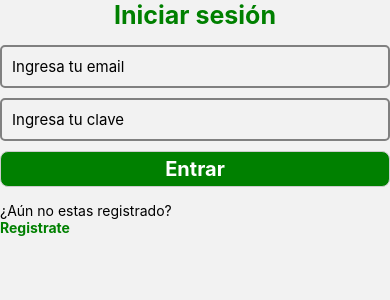
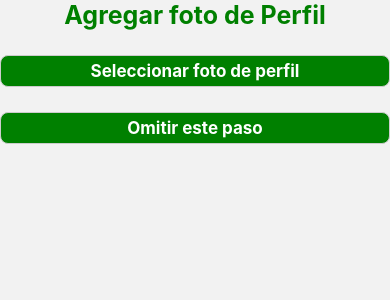
Before and after one commit to Tomasharten/Proyecto2_prog3, a React Native app in the folder Proyecto2-prog3/: screen /AgregarPerfil in a window 390 px wide. Shown: the top 300 px of the page. Built offline with nearby package versions, Linux system fonts and the light colour scheme; no server answers.

Commit message:
Hice la electiva de elegir la foto de perfil y termine de revisar todo el codigo

```diff
--- a/Proyecto2-prog3/App.js
+++ b/Proyecto2-prog3/App.js
@@ -5,6 +5,7 @@ import { createNativeStackNavigator } from '@react-navigation/native-stack';
 import Register from "./src/screens/Register/Register";
 import Login from "./src/screens/Login/Login";
 import Menu from "./src/components/Menu/Menu";
+import AgregarPerfil from "./src/screens/AgregarPerfil/ArgegarPerfil";
 
 
 const Stack = createNativeStackNavigator();
@@ -16,6 +17,7 @@ export default function App() {
         <Stack.Screen name='Login' component={Login} options={ { headerShown: false } }/>
         <Stack.Screen name='Register' component={Register} options={ { headerShown: false } }/>
         <Stack.Screen name='Menu' component={Menu} options={ { headerShown: false } }/>
+        <Stack.Screen name='AgregarPerfil' component={AgregarPerfil} options={ { headerShown: false } }/>
       </Stack.Navigator>
   </NavigationContainer>
   )
--- a/Proyecto2-prog3/package.json
+++ b/Proyecto2-prog3/package.json
@@ -22,7 +22,8 @@
     "react-native": "0.72.6",
     "react-native-safe-area-context": "4.6.3",
     "react-native-screens": "~3.22.0",
-    "react-native-web": "~0.19.6"
+    "react-native-web": "~0.19.6",
+    "expo-image-picker": "~14.3.2"
   },
   "devDependencies": {
     "@babel/core": "^7.20.0"
--- /dev/null
+++ b/Proyecto2-prog3/src/components/ElegirPerfil/ElegirPerfil.js
@@ -0,0 +1,111 @@
+import React, { Component } from 'react'
+import { Text, View, TouchableOpacity, Image, StyleSheet} from 'react-native'
+import * as ImagePicker from 'expo-image-picker';
+import { storage } from '../../firebase/config';
+
+class ElegirPerfil extends Component{
+    constructor(props){
+    super(props)
+        this.state ={
+            fotoCargada: ""
+        }
+    }
+
+    elegir(){
+        ImagePicker/ImagePicker.launchImageLibraryAsync()
+        .then(imagen => this.setState({
+            fotoCargada: imagen.assets[0].uri
+        }))
+        .catch(e=> console.log(e))
+    }
+
+    aceptarPerfil(){
+        fetch(this.state.fotoCargada)
+        .then(img => img.blob())
+        .then(image => {
+            let ref = storage.ref(`fotoPerfil/${Date.now()}.jpeg`)
+            ref.put(image)
+            .then(()=> {
+                ref.getDownloadURL()
+                .then((url) => {
+                    this.props.actualizarEstadoFotoPerfil(url)
+                    console.log(url)
+                })
+                .then()
+            })
+        })
+
+        .catch(e=> console.log(e))
+    }
+
+    render() {
+        return(
+            <View>
+                {
+                    this.state.fotoCargada !== ''?
+                    <>
+                    <Image
+                    surce = {{uri:this.state.fotoCargada}}
+                    style = {styles.perfil}
+                    />
+                    <TouchableOpacity onPress={()=> this.aceptarPerfil()}>
+                        <Text style={styles.confirmButton}>Aceptar foto de perfil</Text>
+                    </TouchableOpacity>
+                    <TouchableOpacity onPress={()=> this.setState({fotoCargada:''})}>
+                        <Text style={styles.cancelButton}>Rechazar foto de perfil</Text>
+                    </TouchableOpacity>
+                    </>
+                    :
+                    <>
+                    <TouchableOpacity onPress={()=> this.elegir()}>
+                        <Text style={styles.botton}>Seleccionar foto de perfil</Text>
+                    </TouchableOpacity>
+                    </>
+                }
+            </View>
+        )
+    }
+
+}
+const styles = StyleSheet.create({
+    perfil:{
+        height: 170
+    },
+    text:{
+        textAlign: 'left',
+        fontSize: 14,
+
+    },
+    botton:{
+        textAlign: 'center',
+        backgroundColor: 'green',
+        padding: 5,
+        borderRadius: 8,
+        borderWidth: 1,
+        borderColor: '#ccc',
+        marginBottom: 15,
+        marginTop: 10,
+        fontWeight: 'bold',
+        color:'white',
+        fontSize: 17,
+    },
+    confirmButton:{
+        backgroundColor:'#28a745',
+        paddingHorizontal: 10,
+        paddingVertical: 6,
+        textAlign: 'center',
+        borderRadius:4,
+    },
+    cancelButton:{
+        backgroundColor:'#dc3545',
+        paddingHorizontal: 10,
+        paddingVertical: 6,
+        textAlign: 'center',
+        borderRadius:4,
+    }
+
+})
+
+
+
+export default ElegirPerfil
--- a/Proyecto2-prog3/src/components/HomeNavigation/HomeNavigation.js
+++ b/Proyecto2-prog3/src/components/HomeNavigation/HomeNavigation.js
@@ -12,7 +12,7 @@ import Home from "../../screens/Home/Home";
 const Stack = createNativeStackNavigator()
 
 class HomeNavigation extends Component {
-
+// Esta es la navigation de todo lo que se puede hacer desde el home
     render() {
         return (
             <Stack.Navigator style={styles.tab}>
--- a/Proyecto2-prog3/src/components/Post/Post.js
+++ b/Proyecto2-prog3/src/components/Post/Post.js
@@ -80,10 +80,8 @@ class Post extends Component {
                 resizeMode = 'cover'
             />
             <TouchableOpacity onPress={()=> this.props.navigation.navigate('UserProfile', {
-                // screen: 'UserProfile',
-                // params:{
                     email: this.props.data.email
-                // }
+
              })}>
                 <Text style={styles.textProfile}>{this.props.data.email}</Text>
             </TouchableOpacity>
--- /dev/null
+++ b/Proyecto2-prog3/src/screens/AgregarPerfil/ArgegarPerfil.js
@@ -0,0 +1,83 @@
+import React, { Component } from 'react';
+import { Text, View, TouchableOpacity, StyleSheet } from 'react-native';
+import ElegirPerfil from '../../components/ElegirPerfil/ElegirPerfil';
+import { db } from '../../firebase/config';
+
+class AgregarPerfil extends Component{
+    constructor(props) {
+        super(props);
+        this.state = {
+          fotoPerfil: '',
+        };
+    }
+
+    actualizarEstadoFotoPerfil(url) {
+        this.setState({
+          fotoPerfil: url,
+        });
+      }
+      actualizarDoc() {
+        console.log(this.props.route.params.docId);
+        db.collection('users')
+          .doc(this.props.route.params.docId)
+          .update({
+            fotoPerfil: this.state.fotoPerfil,
+          })
+          .then((resp) => {
+            this.props.navigation.navigate('Menu');
+          });
+      }
+
+    render(){
+        return(
+            <View style={StyleSheet.container}>
+                <Text style = {styles.text}>
+                    Agregar foto de Perfil
+                </Text>
+                <ElegirPerfil actualizarEstadoFotoPerfil={(url) => this.actualizarEstadoFotoPerfil(url)}/>
+                {this.state.fotoPerfil !== '' ? (
+                <TouchableOpacity style={styles.botton} onPress={() => this.actualizarDoc()}>
+                    <Text style={styles.botton}>Añadir foto de Perfil</Text>
+                </TouchableOpacity>
+                ) : (
+                <></>
+        )}
+                <TouchableOpacity onPress={() => this.props.navigation.navigate('Menu')}>
+                    <Text style={styles.botton}>Omitir este paso</Text>
+                </TouchableOpacity>
+
+            </View>
+        )
+    }
+
+}
+const styles = StyleSheet.create({
+    container: {
+        flex: 1,
+        padding: 20,
+        justifyContent: 'center',
+        alignItems: 'center',
+      },
+    botton:{
+        textAlign: 'center',
+        backgroundColor: 'green',
+        padding: 5,
+        borderRadius: 8,
+        borderWidth: 1,
+        borderColor: '#ccc',
+        marginBottom: 15,
+        marginTop: 10,
+        fontWeight: 'bold',
+        color:'white',
+        fontSize: 17,
+    },
+    text:{
+        textAlign: 'center',
+        fontSize: 25,
+        marginBottom: 15,
+        fontWeight: 'bold',
+        color: 'green',
+    }
+})
+
+export default AgregarPerfil
--- a/Proyecto2-prog3/src/screens/Buscador/Buscador.js
+++ b/Proyecto2-prog3/src/screens/Buscador/Buscador.js
@@ -2,7 +2,6 @@ import { Text, View, StyleSheet, TextInput, TouchableOpacity,  FlatList, } from
 import React, { Component } from 'react'
 import { auth, db } from '../../firebase/config'
 import {SearchBar } from 'react-native'
-// import UsersProfile from '../UsersProfile/UsersProfile';
 
 class Search extends Component {
     constructor(props){
--- a/Proyecto2-prog3/src/screens/Home/Home.js
+++ b/Proyecto2-prog3/src/screens/Home/Home.js
@@ -11,9 +11,6 @@ class Home extends Component {
         }
     }
 //usamos on snapshot para traer lo que esta en firebase
-//on snapshot recibe un callback, el parametro va a tener la inf. q trajo de firebase
-// dentro de ese callback creamos una variable para ir llenando la info con lo que nos trae firebase
-//la info que nos trae firebase es un array con muchas cosas de las cuales solo queremos algunas
     componentDidMount(){
       db.collection('posts').orderBy('createdAt', 'desc').onSnapshot(docs => {
         let posts = []
--- a/Proyecto2-prog3/src/screens/NewPost/NewPost.js
+++ b/Proyecto2-prog3/src/screens/NewPost/NewPost.js
@@ -22,7 +22,7 @@ class NewPosts extends Component {
             descripcion: descripcion,
             likes: [],
             comentarios: [],
-            fotoUrl: this.state.fotoUrl, // Utiliza
+            fotoUrl: this.state.fotoUrl,
           })
           .then(() => this.props.navigation.navigate('Home'))
           .catch((e) => console.log(e));
--- a/Proyecto2-prog3/src/screens/Register/Register.js
+++ b/Proyecto2-prog3/src/screens/Register/Register.js
@@ -11,7 +11,6 @@ class Register extends Component {
             contrasenia:'',
             usuario:'',
             biografia:'',
-            foto:'',
             error:''
         };
     }
@@ -28,10 +27,10 @@ class Register extends Component {
                     createdAt: Date.now(),
                     contrasenia: this.state.contrasenia,
                     biografia: this.state.biografia,
-                    foto:''
+                    fotoDePerfil:''
                 })
             )
-            .then((resp) => this.props.navigation.navigate('Login'))
+            .then((resp) => this.props.navigation.navigate('AgregarPerfil', {docId: resp.id}))
             .catch((error) => console.log(error));
 
 
@@ -43,28 +42,20 @@ class Register extends Component {
         <View>
             <View>
                 <Text style={styles.title} >Completa el formulario</Text>
-
-                        {/* {this.state.errorNombre ?
-                        <Text style={styles.advert}>*Debes ingresar un nombre válido</Text>
-                        : ''} */}
                 <TextInput
                     style={styles.input}
                     placeholder='Nombre de usuario'
                     onChangeText={text => this.setState({usuario: text})}
                     value={this.state.usuario}
                 />
-                {/* {this.state.errorMail ?
-                <Text style={styles.advert}>*Debes ingresar un mail válido</Text>
-                 : ''} */}
+
                 <TextInput
                     style={styles.input}
                     placeholder='Escribi tu email'
                     onChangeText={text => this.setState({email: text})}
                     value={this.state.email}
                 />
-                {/* {this.state.errorContra ?
-                <Text style={styles.advert}>*Debes ingresar una contraseña válida</Text>
-                 : ''} */}
+
                 <TextInput
                     style={styles.input}
                     placeholder='Escribi tu contraseña'
@@ -79,11 +70,7 @@ class Register extends Component {
                     onChangeText={text => this.setState({biografia: text})}
                     value={this.state.biografia}
                 />
-                <View>
-                    <TouchableOpacity onPress={()=> this.pickImage()}>
-                        <Text>Foto de perfil</Text>
-                    </TouchableOpacity>
-                </View>
+
                 <View>
                     <TouchableOpacity onPress={()=> this.register(this.state.email, this.state.contrasenia)}>
                         <Text style = {styles.botton}>Registrarme</Text>
```
Also changed, not shown: Proyecto2-prog3/src/screens/Profile/Profile.js (+4 -4 lines), 1 other file (tests, documents, lock files or other folders).
